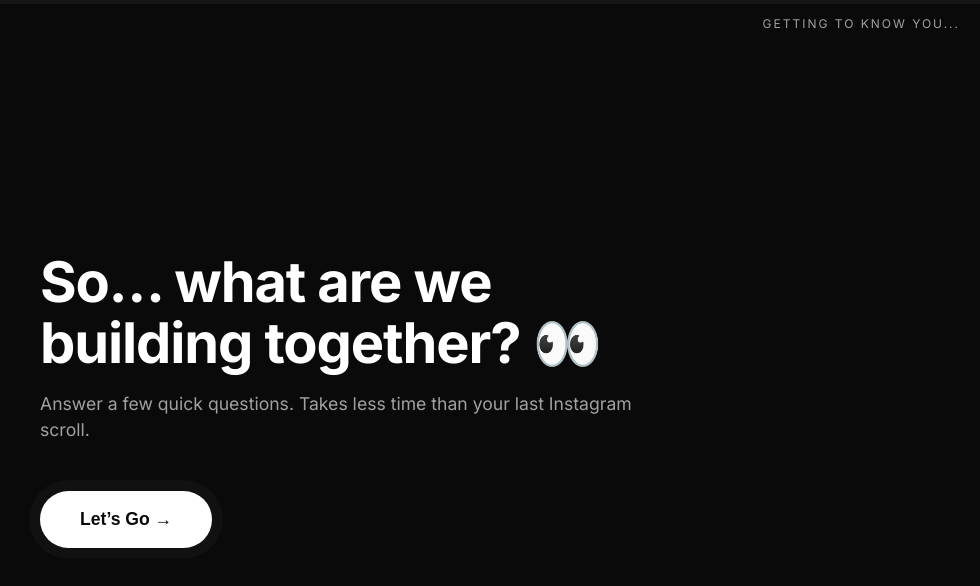
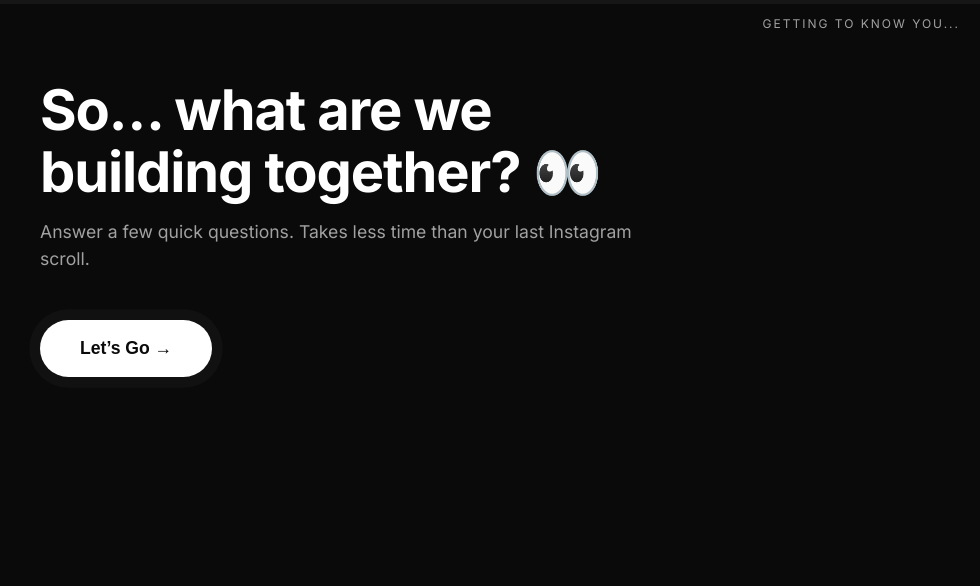
Before and after one commit to amanxridex/sd-leads, a plain HTML site: page index.html in a window 1280 px wide. Shown: the whole page, without its empty margins (300-1280 px from the left). Drawn offline with Linux system fonts and the light colour scheme.

Commit message:
fix scrolling and layout overlap

```diff
--- a/script.js
+++ b/script.js
@@ -39,6 +39,7 @@ function nextStep() {
         if (nextElem) {
             nextElem.classList.add('active');
             updateProgress();
+            window.scrollTo({ top: 0, behavior: 'smooth' });
 
             // Auto-focus first input if exists
             const firstInput = nextElem.querySelector('input');
--- a/style.css
+++ b/style.css
@@ -21,18 +21,18 @@ body {
     background-color: var(--bg-color);
     color: var(--text-primary);
     font-family: var(--font-main);
-    overflow: hidden; /* Prevent scrolling during transitions */
     line-height: 1.5;
+    min-height: 100vh;
 }
 
 #app {
     width: 100%;
-    height: 100vh;
+    min-height: 100vh;
     display: flex;
     flex-direction: column;
-    justify-content: center;
+    justify-content: flex-start; /* Changed from center to allow scrolling from top */
     align-items: center;
-    padding: 20px;
+    padding: 80px 20px 40px; /* Added top padding for progress bar/text space */
     position: relative;
 }
 
@@ -74,6 +74,7 @@ body {
     opacity: 0;
     transform: translateY(20px);
     transition: var(--transition-smooth);
+    padding-bottom: 50px; /* Buffer for mobile scrolling */
 }
 
 .step.active {
```
